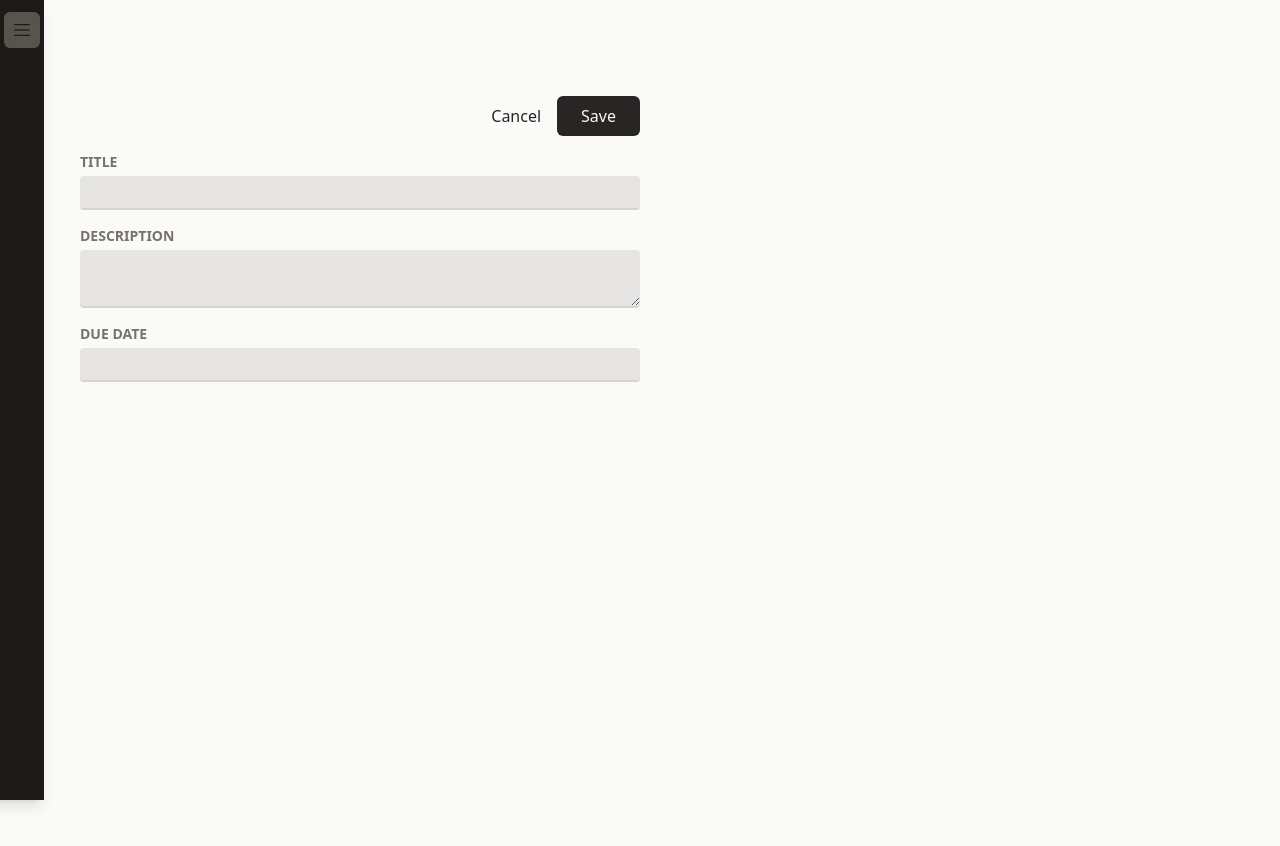
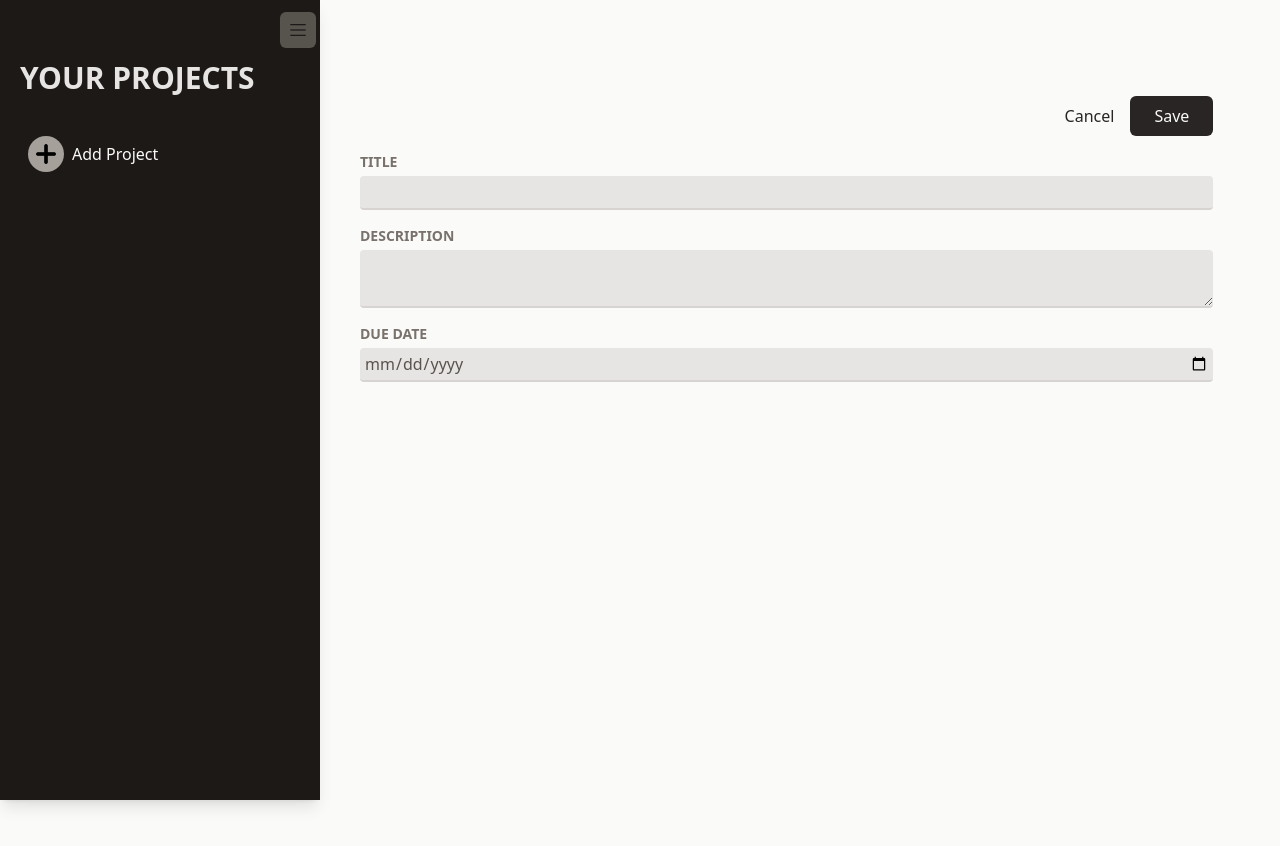
Before and after one commit to devpool007/projectManagementApp, a React (Vite) app: page / in a window 1280 px wide. Both pictures are taken after a click on the button "Create Project". Shown: the top 846 px of the page. Built offline with nearby package versions, Linux system fonts and the light colour scheme.

Commit message:
finished adding states and logic to save the new project data and get input values

```diff
--- a/src/App.jsx
+++ b/src/App.jsx
@@ -4,41 +4,65 @@ import NoProjectSelected from "./components/NoProjectSelected";
 import { useState } from "react";
 
 function App() {
-  const [isSidebarOpen, setIsSidebarOpen] = useState(false);
+  const [isSidebarOpen, setIsSidebarOpen] = useState(true);
   const [projectsState, setProjectsState] = useState({
-    selectedProjectId : undefined,
-    projects: []
+    selectedProjectId: undefined,
+    projects: [],
   });
 
   function handleToggle() {
     setIsSidebarOpen(!isSidebarOpen);
   }
 
-  function handleStartAddProject(){
-     setProjectsState( prevState =>{
-     return{
-      ...prevState,
-      selectedProjectId:null
-     };
-  });
+  function handleStartAddProject() {
+    setProjectsState((prevState) => {
+      return {
+        ...prevState,
+        selectedProjectId: null,
+      };
+    });
   }
+
+  function handleAddProject(projectData) {
+    setProjectsState((prevState) => {
+      const newProject = {
+        ...projectData,
+        id: Math.random(),
+      };
+
+      return {
+        ...prevState,
+        selectedProjectId: undefined,
+        projects: [...prevState.projects, newProject],
+      };
+    });
+  }
+
+  console.log(projectsState);
 
   let content;
 
-  if (projectsState.selectedProjectId === null){
-    content = <NewProject isSidebarOpen={isSidebarOpen}/>
-
-  }
-  else if (projectsState.selectedProjectId === undefined){
-    content = <NoProjectSelected isSidebarOpen={isSidebarOpen} onStartAddProject={handleStartAddProject}/>
+  if (projectsState.selectedProjectId === null) {
+    content = (
+      <NewProject onAdd={handleAddProject} isSidebarOpen={isSidebarOpen} />
+    );
+  } else if (projectsState.selectedProjectId === undefined) {
+    content = (
+      <NoProjectSelected
+        isSidebarOpen={isSidebarOpen}
+        onStartAddProject={handleStartAddProject}
+      />
+    );
   }
 
-  // <ProjectsSidebar isOpen={isSidebarOpen} handleToggle={handleToggle}/>
-{/* <NewProject isSidebarOpen = {isSidebarOpen}/> */}
   return (
     <main className="h-screen my-8 flex gap-8">
-   <ProjectsSidebar onStartAddProject={handleStartAddProject} isOpen={isSidebarOpen} handleToggle={handleToggle}/>
-   {content}
+      <ProjectsSidebar
+        onStartAddProject={handleStartAddProject}
+        isOpen={isSidebarOpen}
+        handleToggle={handleToggle}
+      />
+      {content}
     </main>
   );
 }
--- a/src/components/Input.jsx
+++ b/src/components/Input.jsx
@@ -1,4 +1,4 @@
-export default function Input({ label, isTextArea, ...props }) {
+export default function Input({ label, isTextArea, ref, ...props}) {
     const classes ="w-full p-1 border-b-2 rounded-sm border-stone-300 bg-stone-200 text-stone-600 focus:outline-none focus:border-stone-600";
 
   return (
@@ -7,11 +7,11 @@ export default function Input({ label, isTextArea, ...props }) {
         {label}
       </label>
       {isTextArea ? (
-        <textarea
+        <textarea ref={ref}
         className={classes} {...props}
         />
       ) : (
-        <input className={classes} {...props} />
+        <input ref={ref} className={classes} {...props} />
       )}
     </p>
   );
--- a/src/components/NewProject.jsx
+++ b/src/components/NewProject.jsx
@@ -1,11 +1,29 @@
 import Input from "./Input";
+import { useRef} from "react";
 
-export default function NewProject({ isSidebarOpen }) {
+export default function NewProject({ isSidebarOpen, onAdd }) {
+
+    const title = useRef();
+    const description = useRef();
+    const dueDate = useRef();
+
+    function handleSave(){
+        const enteredTitle = title.current.value;
+        const enteredDescription = description.current.value;
+        const enteredDueDate = dueDate.current.value;
+
+        //validation
+        onAdd({
+            title : enteredTitle,
+            description : enteredDescription,
+            dueDate : enteredDueDate
+        });
+    }
   return (
     <div
       className={` ${
         isSidebarOpen ? "translate-x-90" : "translate-x-20"
-      }  transition-transform duration-300 ease-in-out w-[35rem] mt-12`}
+      }  transition-transform duration-300 ease-in-out w-2/3 mt-12`}
     >
       <menu className="flex items-center justify-end gap-4 my-4">
         <li>
@@ -14,15 +32,15 @@ export default function NewProject({ isSidebarOpen }) {
           </button>
         </li>
         <li>
-          <button className="bg-stone-800 text-stone-50 hover:bg-stone-950 px-6 py-2 rounded-md">
+          <button onClick={handleSave} className="bg-stone-800 text-stone-50 hover:bg-stone-950 px-6 py-2 rounded-md">
             Save
           </button>
         </li>
       </menu>
       <div>
-        <Input label="Title" />
-        <Input label="Description" isTextArea />
-        <Input label="Due Date" />
+        <Input type="text" ref={title} label="Title" />
+        <Input ref={description} label="Description" isTextArea />
+        <Input type="date" ref={dueDate} label="Due Date" />
       </div>
     </div>
   );
--- a/src/components/NoProjectSelected.jsx
+++ b/src/components/NoProjectSelected.jsx
@@ -8,7 +8,7 @@ export default function NoProjectSelected({
 }) {
   const divClassName = `${
     isSidebarOpen ? "translate-x-90" : "translate-x-20"
-  } transition-transform duration-300 ease-in-out mt-24 items-center text-center w-2/3`;
+  } transition-transform duration-300 ease-in-out mt-28 items-center text-center w-2/3`;
 
   return (
     <div className={divClassName}>
--- a/src/components/RoundButton.jsx
+++ b/src/components/RoundButton.jsx
@@ -1,6 +1,6 @@
 export default function RoundButton({ image, text, ...props }) {
   return (
-    <button {...props} className="flex items-center space-x-2 mb-4 hover:bg-stone-600 rounded-xl p-2 group">
+    <button {...props} className="cursor-pointer flex items-center space-x-2 mb-4 hover:bg-stone-600 rounded-xl p-2 group">
       <span className="relative flex p-2 text-base rounded-full bg-stone-400">
         <img src={image} alt={text} className="size-5"/>
       </span>
```
